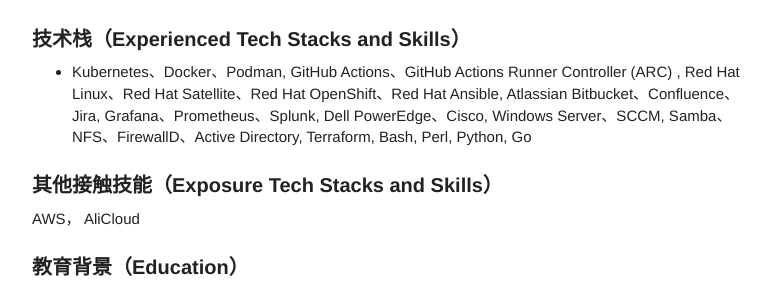
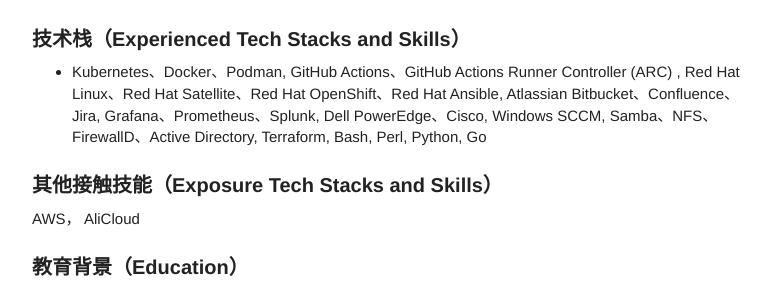
Before and after one commit to gcccheng/wugui, a Jekyll site: the page built from index.md, in a window 1280 px wide and 900 px high, scrolled down 5670 px. Shown: the part 336-626 px from the top of the window, without its empty margins (118-889 px from the left). Built offline with Jekyll 4.4.1, drawn with Linux system fonts in a browser that asks for light colours.

Commit message:
Update index.md

```diff
--- a/index.md
+++ b/index.md
@@ -267,7 +267,7 @@ Olympic Broadcasting Services（OBS）是国际奥委会直属机构，负责奥
 
 ## 技术栈（Experienced Tech Stacks and Skills）
 
-- Kubernetes、Docker、Podman, GitHub Actions、GitHub Actions Runner Controller (ARC) , Red Hat Linux、Red Hat Satellite、Red Hat OpenShift、Red Hat Ansible, Atlassian Bitbucket、Confluence、Jira, Grafana、Prometheus、Splunk, Dell PowerEdge、Cisco, Windows Server、SCCM, Samba、NFS、FirewallD、Active Directory, Terraform, Bash, Perl, Python, Go
+- Kubernetes、Docker、Podman, GitHub Actions、GitHub Actions Runner Controller (ARC) , Red Hat Linux、Red Hat Satellite、Red Hat OpenShift、Red Hat Ansible, Atlassian Bitbucket、Confluence、Jira, Grafana、Prometheus、Splunk, Dell PowerEdge、Cisco, Windows SCCM, Samba、NFS、FirewallD、Active Directory, Terraform, Bash, Perl, Python, Go
 
 ## 其他接触技能（Exposure Tech Stacks and Skills）
 
```
